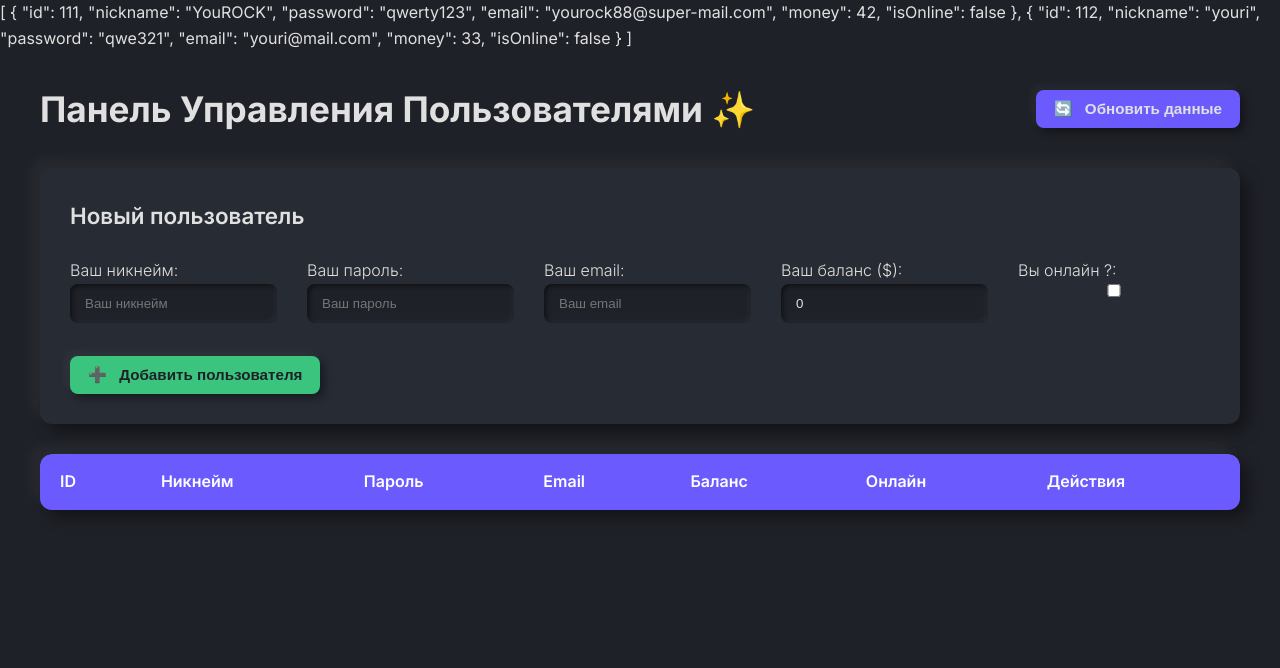
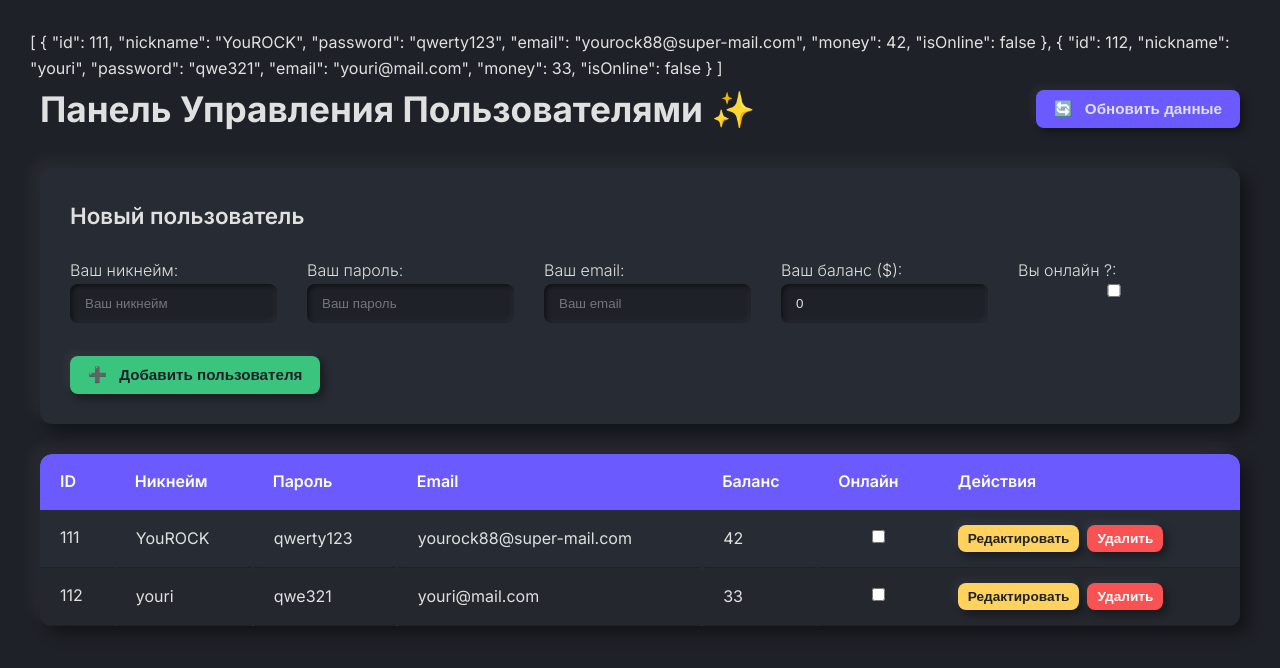
Before and after one commit to yourock1988/app-things, a Vue app in the folder apps/frontend/: page / in a window 1280 px wide. Shown: the top 668 px of the page. Built offline with nearby package versions, Linux system fonts and the light colour scheme.

Commit message:
Removed: unnecessary code from UsersWidget.vue

```diff
--- a/apps/frontend/src/components/users-widget/UsersWidget.vue
+++ b/apps/frontend/src/components/users-widget/UsersWidget.vue
@@ -29,21 +29,23 @@ export default {
     }
   },
 
+  computed: {},
+
   methods: {
-    handleRefresh() {
-      console.log('REFRESH')
-    },
+    // handleRefresh() {
+    //   console.log('REFRESH')
+    // },
   },
 }
 </script>
 
 <template>
-  {{ users }}
+  <div id="w">
+    {{ users }}
 
-  <div id="w">
-    <UsersUpdater @click="console.log(users)" />
+    <UsersUpdater />
 
-    <UsersSubmitter @user-submitted="this.users.push($event)" />
+    <UsersSubmitter @user-submitted="users.push($event)" />
 
     <div class="card table-wrapper">
       <table id="user-table">
@@ -59,7 +61,7 @@ export default {
           </tr>
         </thead>
 
-        <UsersList :users @users-updated="users = $event" />
+        <UsersList v-model="users" />
       </table>
     </div>
   </div>
```
